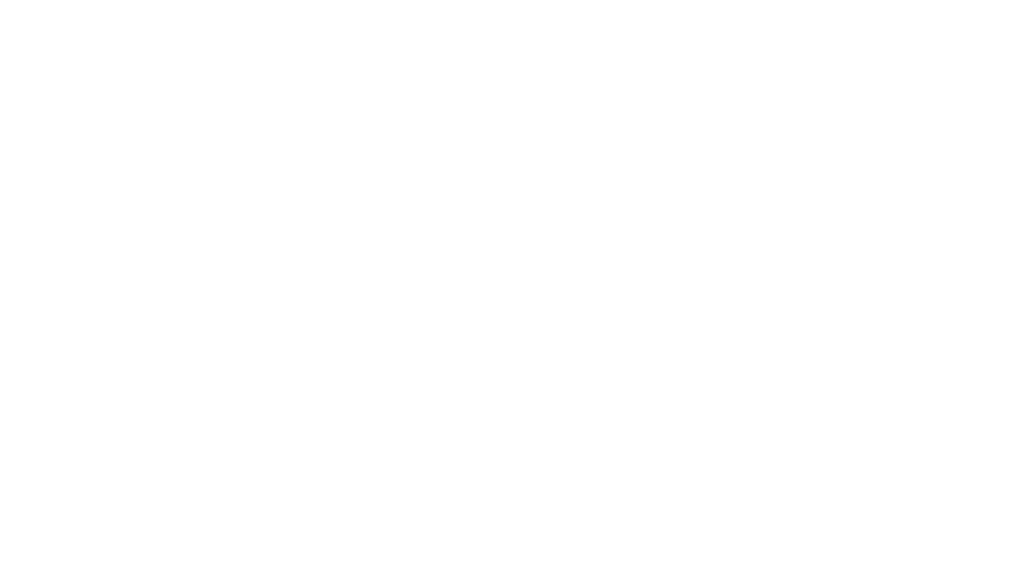
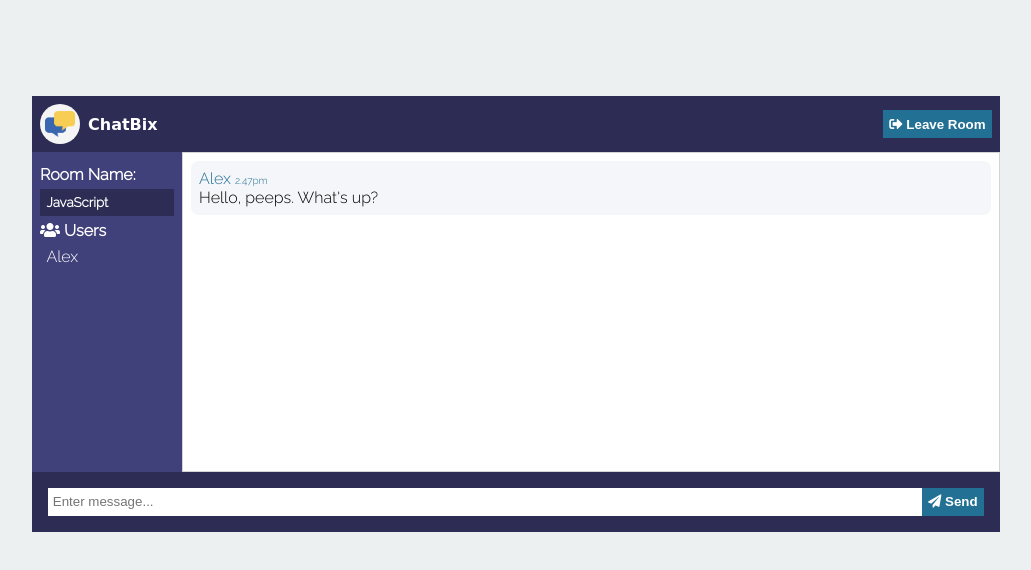
Before and after one commit to alexkimeu0/ChatBix, a plain HTML site: page chat.html in a window 1280 px wide. Shown: the whole page, without its empty margins (124-1155 px from the left). Drawn offline with Linux system fonts and the light colour scheme.

Commit message:
Added the chat template

```diff
--- a/chat.html
+++ b/chat.html
@@ -3,9 +3,53 @@
 <head>
     <meta charset="UTF-8">
     <meta name="viewport" content="width=device-width, initial-scale=1.0">
+    <link rel="shortcut icon" href="./images/logo.png" type="image/x-icon" sizes="32x32">
     <title>Chat Room</title>
+    <link rel="stylesheet" href="https://use.fontawesome.com/releases/v5.8.1/css/all.css" />
+    <link href="https://fonts.googleapis.com/css2?family=Raleway:wght@300&display=swap" rel="stylesheet">
+
+    <link rel="stylesheet" href="style.css">
 </head>
 <body>
+    <div class="container">
+        <div class="chat">
+            <div class="chat-header">
+                <div class="header-logo">
+                    <img src="./images/logo.png" class="logo" />
+                    <h4>ChatBix</h4>
+                </div>
+                <button type="button">
+                    <i class="fas fa-sign-out-alt"></i>
+                    Leave Room</button>
+            </div>
+
+            <div class="chat-main">
+                <div class="chat-sidebar">
+                    <h4>Room Name:</h4>
+                    <h5 class="room">JavaScript</h5>
+                    <h4>
+                        <i class="fas fa-users"></i>
+                        Users</h4>
+                    <p class="users">Alex</p>
+                </div>
+
+                <div class="chat-body">
+                    <div class="chat-info">
+                        <p class="name">Alex <span>2.47pm</span></p>
+                        <p>Hello, peeps. What's up?</p>
+                    </div>
+                </div>
+            </div>
+
+            <div class="chat-footer">
+                <input type="text" placeholder="Enter message...">
+                <button type="submit">
+                    <i class="fas fa-paper-plane"></i>
+                    Send</button>
+            </div>
+
+        </div>
+    </div>
 
 </body>
 </html>
--- a/style.css
+++ b/style.css
@@ -4,11 +4,15 @@
     box-sizing: border-box;
 }
 
-html {
-    font-family: 'Roboto', sans-serif;
+body {
+    background: #ecf0f1;
+    font-family: 'Raleway', sans-serif;
+
 }
 
-body {
+.logo {
+    height: 40px;
+    border-radius: 50%;
 }
 
 .container {
@@ -17,6 +21,7 @@ body {
     margin: auto;
 }
 
+/* Join file */
 .join {
     height: 100vh;
     color: #ffffff;
@@ -37,7 +42,17 @@ form {
 
 }
 
-form > h2 {
+form .header {
+    display: flex;
+    flex-direction: column;
+}
+
+form .header > img {
+    height: 50px;
+    border-radius: .5rem;
+}
+
+form .header > h2 {
     margin-bottom: .5rem;
     font-family: cursive;
     font-weight: bold;
@@ -61,4 +76,100 @@ button {
     background: #227093;
     cursor: pointer;
     color: #ffffff;
+    font-weight: bold;
 }
+
+/* Chat file */
+.chat {
+    height: 100vh;
+    padding: 1rem;
+    margin: 5rem 0;
+}
+
+.chat button {
+    padding: .4rem;
+    border: none;
+}
+
+.chat-header {
+    background: #2c2c54;
+    display: flex;
+    justify-content: space-between;
+    align-items: center;
+    text-align: center;
+    padding: .5rem;
+}
+
+.header-logo {
+    display: flex;
+    justify-content: center;
+    align-items: center;
+}
+
+.chat-header h4 {
+    color: #ffffff;
+    font-family: cursive;
+    margin-left: .5rem;
+}
+
+.chat-main {
+    display: flex;
+}
+
+.chat-sidebar {
+    background: #40407a;
+    width: 150px;
+    max-width: 200px;
+    padding: .5rem;
+    color: #ffffff;
+}
+
+.chat-sidebar > h4, .chat-sidebar > h5 {
+    margin: .3rem 0;
+    cursor: pointer;
+}
+
+.chat-sidebar > .room {
+    background: #2c2c54;
+    padding: .4rem;
+}
+
+.chat-sidebar > .users {
+    padding: .1rem .4rem;
+}
+
+.chat-body {
+    background: #ffffff;
+    flex: 1;
+    padding: .5rem;
+    scroll-behavior: smooth;
+    border: 1px solid lightgray;
+    height: 40vh;
+}
+
+.chat-info {
+    background: #f5f6fa;
+    padding: .5rem;
+    border-radius: .5rem;
+}
+
+.chat-info .name {
+    color: #227093;
+}
+
+.chat-info p > span {
+    font-size: x-small;
+}
+
+.chat-footer {
+    background: #2c2c54;
+    padding: 1rem;
+    display: flex;
+}
+
+.chat-footer > input {
+    flex: 1;
+    padding: .3rem;
+    border-width: 0;
+    outline-width: 0;
+}
```
Also changed, not shown: index.html (+6 -1 lines), images/logo.png (added).
